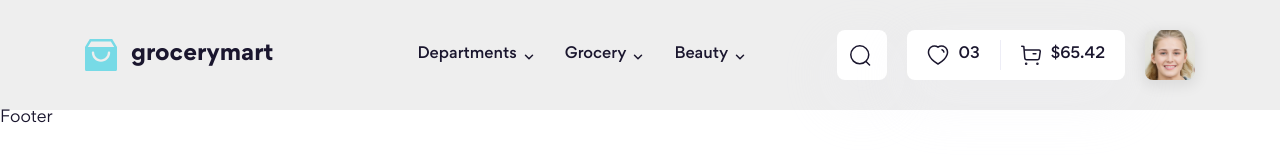
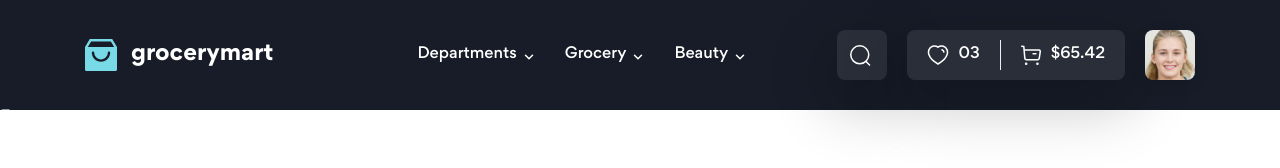
Before and after one commit to KonggMinhh/8_Grocery-Mart, a website: page index.html in a window 1280 px wide. Drawn offline with Linux system fonts and the light colour scheme.

Commit message:
ui dark light

```diff
--- a/index.html
+++ b/index.html
@@ -1,5 +1,5 @@
 <!DOCTYPE html>
-<html lang="en">
+<html lang="en" class="dark">
     <head>
         <meta charset="UTF-8" />
         <meta name="viewport" content="width=device-width, initial-scale=1.0" />
--- a/scss/base/_base.scss
+++ b/scss/base/_base.scss
@@ -2,11 +2,6 @@
 ::before,
 ::after {
     box-sizing: border-box;
-}
-:root {
-    --text-color: #1a162e;
-    --icon: brightness(0) saturate(100%) invert(9%) sepia(18%) saturate(1959%)
-        hue-rotate(210deg) brightness(87%) contrast(96%);
 }
 html {
     font-size: 62.5%;
--- a/scss/layout/_header.scss
+++ b/scss/layout/_header.scss
@@ -3,7 +3,7 @@
     align-items: center;
 }
 .header {
-    background-color: #eee;
+    background-color: var(--header-bg-color);
 }
 .top-bar {
     display: flex;
@@ -36,8 +36,8 @@
         min-width: 50px;
         height: 50px;
         border-radius: 8px;
-        background: #fff;
-        box-shadow: 0px 20px 60px 10px rgba(237, 237, 246, 0.2);
+        background: var(--top-act-group-bg-color);
+        box-shadow: 0px 20px 60px 10px var(--top-act-group-shadow);
     }
     &__group--single &__btn {
         padding: 13px;
@@ -56,7 +56,7 @@
     &__separate {
         width: 1px;
         height: 30px;
-        background: #ededf6;
+        background: var(--top-act-group-separate);
     }
     &__avatar {
         display: block;
--- a/scss/main.scss
+++ b/scss/main.scss
@@ -1,3 +1,4 @@
 @use "./base";
+@use "./theme";
 @use "./layout";
 @use "./components";
--- /dev/null
+++ b/scss/theme/_dark.scss
@@ -0,0 +1,9 @@
+html.dark {
+    --text-color: #fff;
+    --icon: brightness(0) saturate(100%) invert(100%) sepia(3%) saturate(12%)
+        hue-rotate(103deg) brightness(105%) contrast(105%);
+    --header-bg-color: #171c28;
+    --top-act-group-bg-color: #292e39;
+    --top-act-group-shadow: rgba(0, 0, 0, 0.2);
+    --top-act-group-separate: #ededf6;
+}
--- /dev/null
+++ b/scss/theme/_index.scss
@@ -0,0 +1,2 @@
+@forward "./dark";
+@forward "./light";
--- /dev/null
+++ b/scss/theme/_light.scss
@@ -0,0 +1,9 @@
+html {
+    --text-color: #1a162e;
+    --icon: brightness(0) saturate(100%) invert(9%) sepia(18%) saturate(1959%)
+        hue-rotate(210deg) brightness(87%) contrast(96%);
+    --header-bg-color: #eee;
+    --top-act-group-bg-color: #fff;
+    --top-act-group-shadow: rgba(237, 237, 246, 0.2);
+    --top-act-group-separate: #ededf6;
+}
```
Also changed, not shown: assets/css/main.css, 1 other file.
